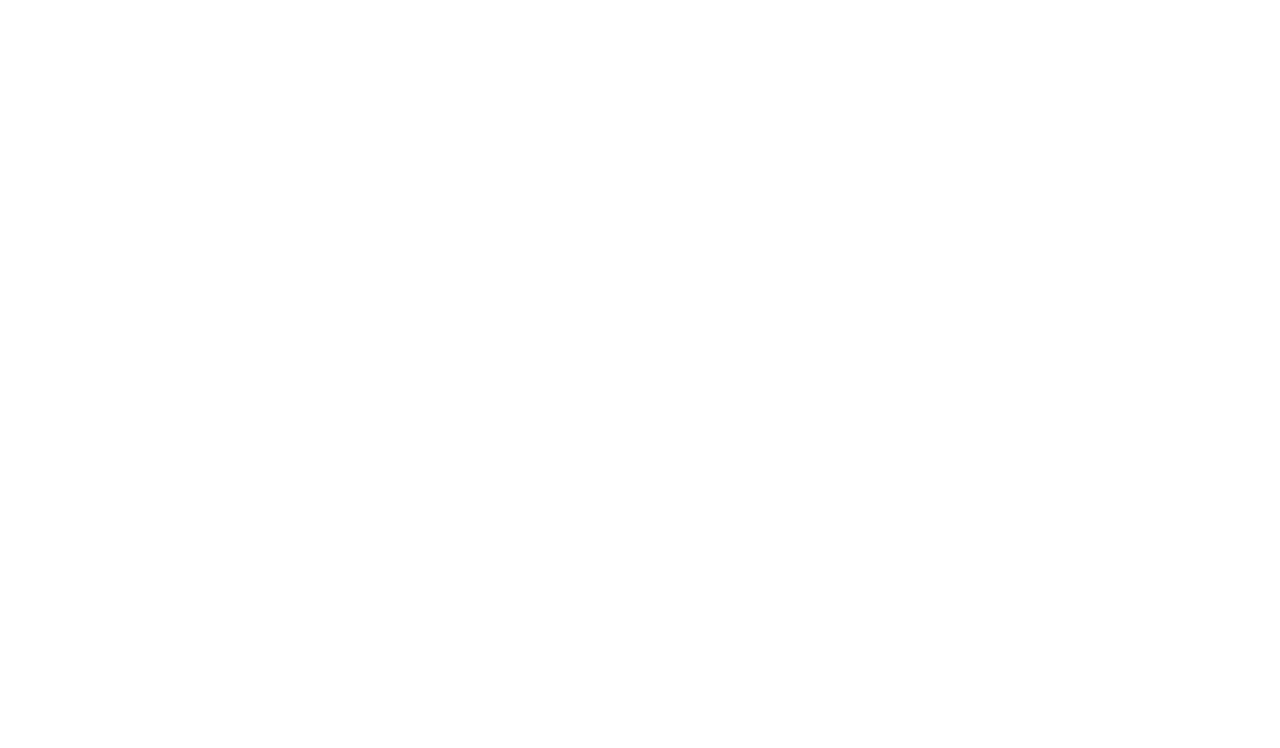
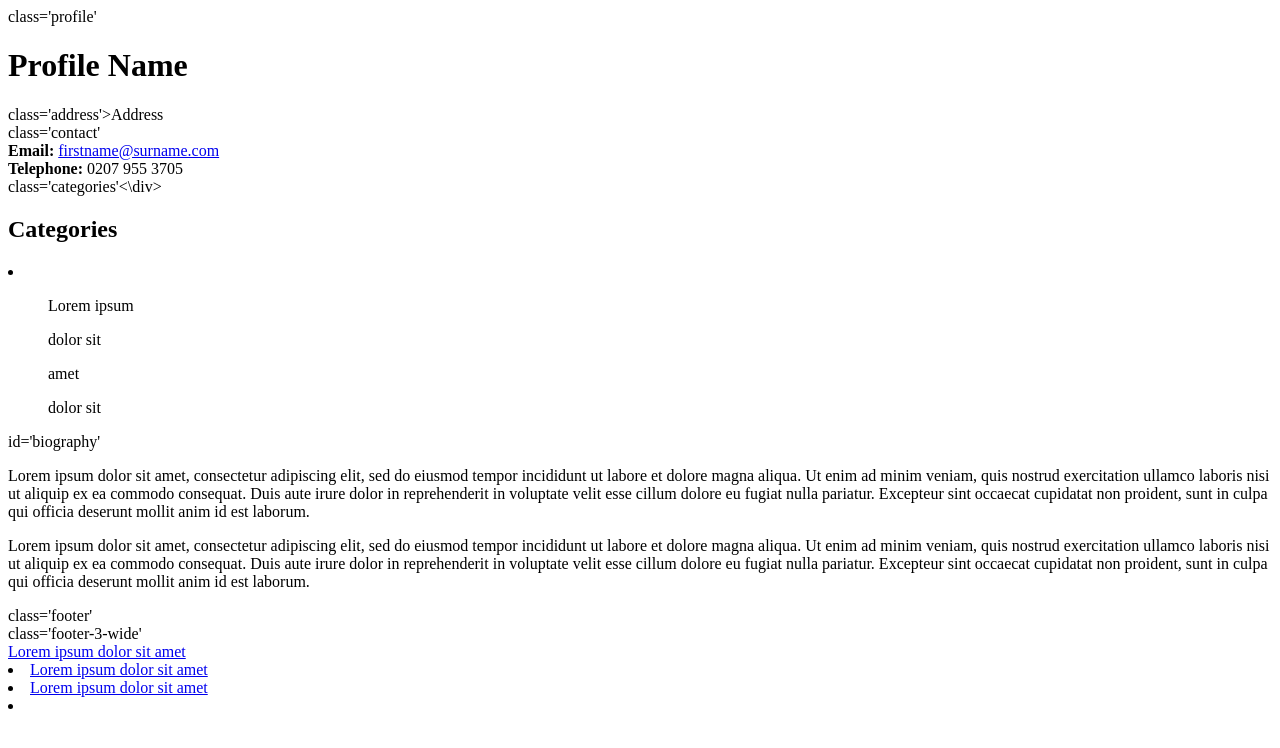
Before and after one commit to appacademy/practice-for-prepwork-html-debugging, a plain HTML site: page index.html in a window 1280 px wide. Drawn offline with Linux system fonts and the light colour scheme.

Commit message:
Update index.html debug

```diff
--- a/index.html
+++ b/index.html
@@ -1,21 +1,21 @@
 <!DOCTYPE html>
 <html>
   <head>
-    <title>Debugging HTML Practice
+    <title>Debugging HTML Practice</title>
   </head>
   <body>
-    <div class='profile'>
-        <h6>Profile Name</h6>
-        <div class='address'>Address</div>
+    <div>class='profile'</div>
+        <h1>Profile Name</h1>
+        <div>class='address'>Address</div>
 
-        <div class='contact'>
+        <div> class='contact'</div>
           <strong>Email:</strong> <a href='mailto:firstname@surname.com'>firstname@surname.com</a>
         </div>
         <div>
           <strong>Telephone:</strong> 0207 955 3705
         </div>
 
-        <div class='categories'>
+        <div> class='categories'<\div>
           <h2>Categories</h2>
           <li>
             <ul>Lorem ipsum</ul>
@@ -23,11 +23,11 @@
             <ul>amet</ul>
             <ul>dolor sit</ul>
           </li>
-        </div>
 
-      </div>
 
-      <div id='biography'>
+
+
+      <div> id='biography'</div>
         <p>
           Lorem ipsum dolor sit amet, consectetur adipiscing elit, sed do eiusmod
           tempor incididunt ut labore et dolore magna aliqua. Ut enim ad minim
@@ -46,17 +46,16 @@
           cupidatat non proident, sunt in culpa qui officia deserunt mollit anim id
           est laborum.
         </p>
-      </div>
 
-      <div class='footer'>
 
-        <div class='footer-3-wide'>
-          <ul>
-            <ol>
+        <div>class='footer'</div>
+
+        <div>class='footer-3-wide'</div>
+
+
               <a href='https://www.example.com/' target='_blank'>
                 Lorem ipsum dolor sit amet
               </a>
-            </li>
             <li>
               <a href='https://www.example.com/' target='_blank'>
                 Lorem ipsum dolor sit amet
@@ -68,7 +67,7 @@
               </a>
             </li>
             <li>
-              <a href='https://www.example.com/' target='_blank'>
+              <a href='https://www.example.com/' target='_blank'
                 Lorem ipsum dolor sit amet
               </a>
 
```
